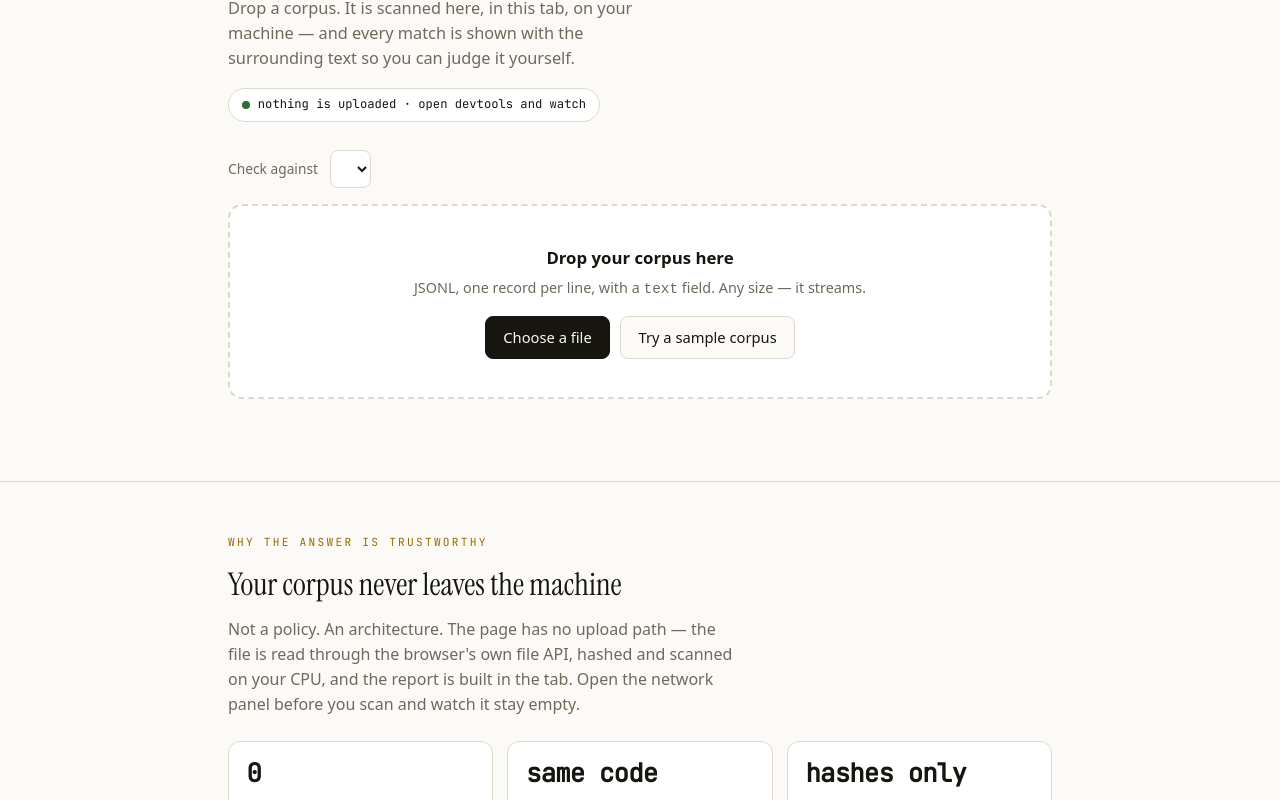
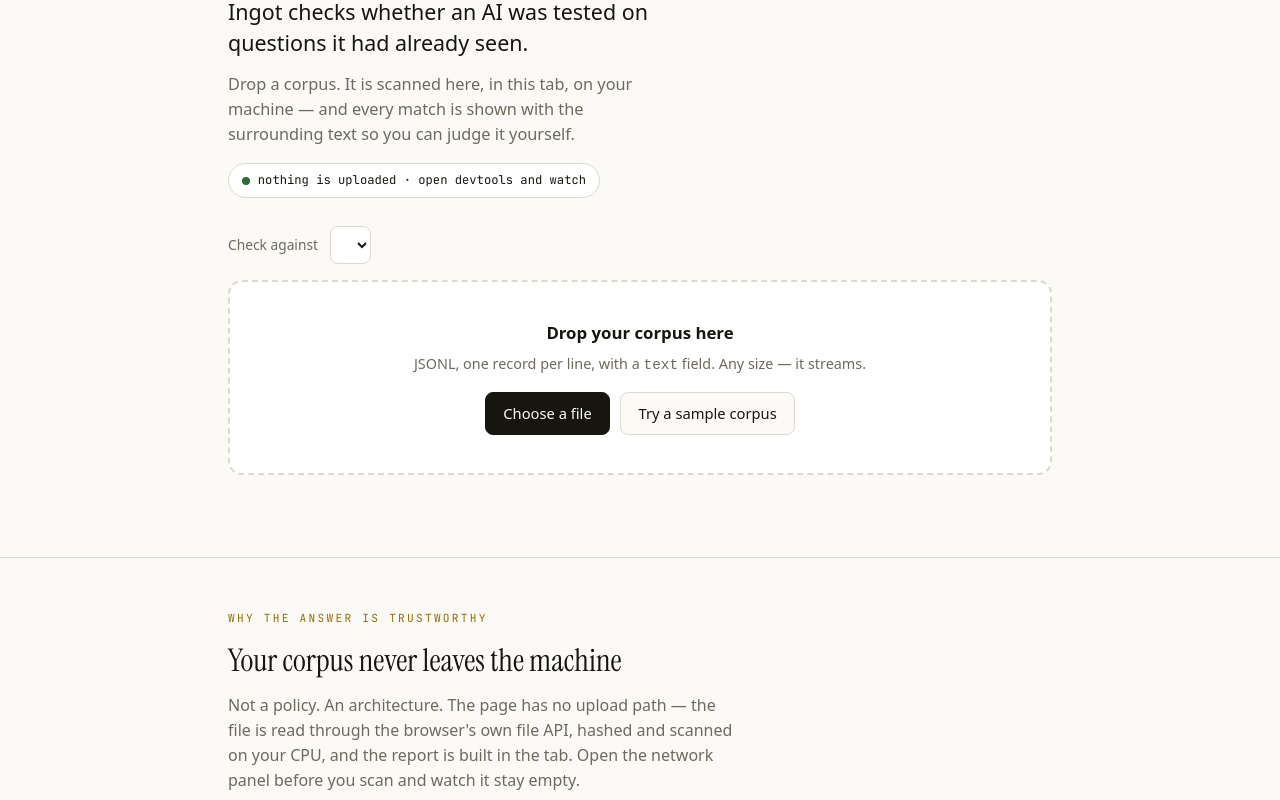
Before and after one commit to vaishak-v-nair/Ingot, a website: page web/index.html in a window 1280 px wide. Shown: the part 183-983 px from the top of the page. Drawn offline with Linux system fonts and the light colour scheme.

Commit message:
feat(web): say what Ingot is, before saying how to use it
The front page never stated what the product does. The h1 asks "Is your
benchmark inside your training data?", which only lands on someone who
already knows what contamination is. The lede then went straight to
mechanics. A visitor who has not met the word reads a headline they cannot
answer, followed by instructions for a tool whose purpose nobody told them.

The nearest thing to a definition was on about.html: "independent
verification for the AI training data supply chain", which is abstract
enough to tell a newcomer nothing.

So: "Ingot checks whether an AI was tested on questions it had already
seen." Twelve words, no jargon, sits between the headline and the mechanics.
Set in --ink at a size above body copy, because in --dim at body size it
reads as a caption under the headline and the eye skips it, which would
defeat the point of adding it.

Found by being asked to explain Ingot in one line and discovering the site
could not. Reading hierarchy is now headline, what it is, how it works,
what it promises.

Co-Authored-By: Claude Opus 5 (1M context) <noreply@anthropic.com>

```diff
--- a/web/index.html
+++ b/web/index.html
@@ -53,6 +53,11 @@
      section-heading size closes the counters up. The h1 can carry -.015em because at
      59px there is room; a 28px heading cannot. */
   h3 { font-family: var(--display); font-weight: 400; letter-spacing: 0; }
+  /* The sentence that says what this is. Full ink and a size above body copy, because it
+     is the definition rather than supporting text: set in --dim at body size it reads as a
+     caption under the headline and the eye skips it, which defeats the point of adding it. */
+  .says-what { font-size: clamp(1.12rem, 2.4vw, 1.34rem); line-height: 1.45; max-width: 40ch;
+               margin: 0 0 .85rem; color: var(--ink); }
   .lede { color: var(--dim); max-width: 46ch; margin: 0 0 .8rem; font-size: 1.02rem; }
   .promise { display: inline-flex; align-items: center; gap: .5rem; font-family: var(--mono); font-size: .76rem;
              border: 1px solid var(--line); border-radius: 999px; padding: .42rem .8rem; background: var(--card); }
@@ -132,6 +137,12 @@
 
 <header class="wrap">
   <h1>Is your benchmark inside your training data?</h1>
+  <!-- The h1 is a question, and a question only works on someone who already knows the
+       problem. This line is for everyone else: it says what the product is before the
+       page says how to use it. Without it a visitor who has not met the word
+       "contamination" reads a headline they cannot answer, then instructions for a tool
+       whose purpose nobody told them. -->
+  <p class="says-what">Ingot checks whether an AI was tested on questions it had already seen.</p>
   <p class="lede">Drop a corpus. It is scanned here, in this tab, on your machine — and every
   match is shown with the surrounding text so you can judge it yourself.</p>
   <p><span class="promise"><span class="dot"></span>nothing is uploaded &middot; open devtools and watch</span></p>
```
